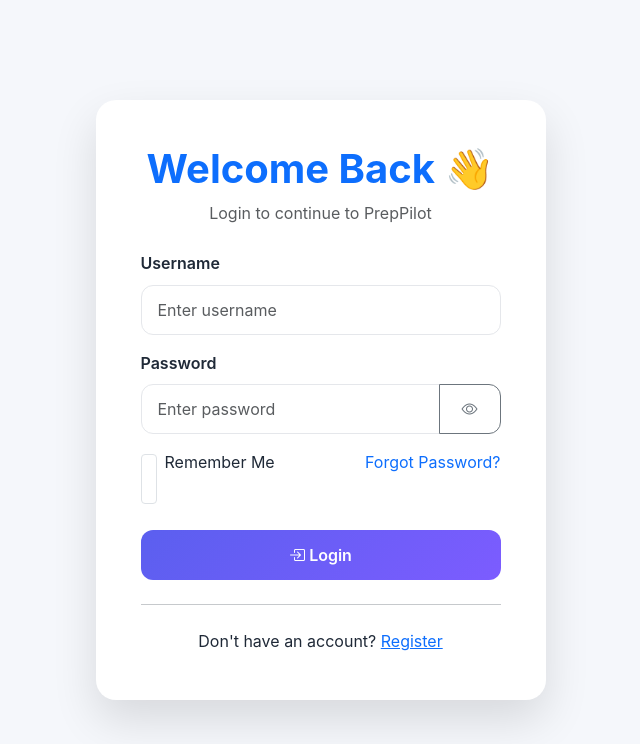
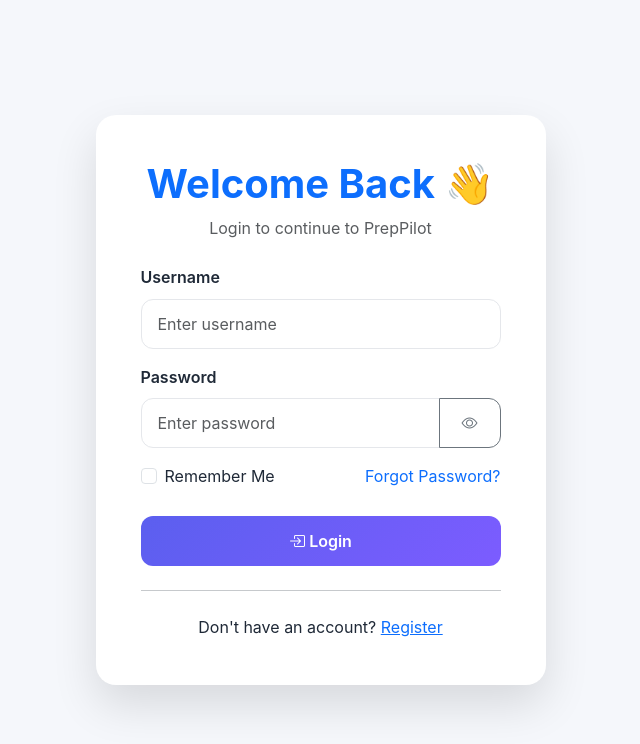
Before and after one commit to basith670/PrepPilot, a Django app: a page that uses templates/auth_base.html in a window 1280 px wide. Shown: the top 744 px of the page, without its empty margins (319-959 px from the left). Run offline with Django 5.2, Linux system fonts and the light colour scheme.

Commit message:
Fix checkbox styling on authentication pages

```diff
--- a/static/css/style.css
+++ b/static/css/style.css
@@ -882,7 +882,7 @@ body.dark-mode textarea::-moz-placeholder{
 
 }
 
-.auth-card input{
+.auth-card input:not([type="checkbox"]){
 
     border-radius:12px;
 
```
